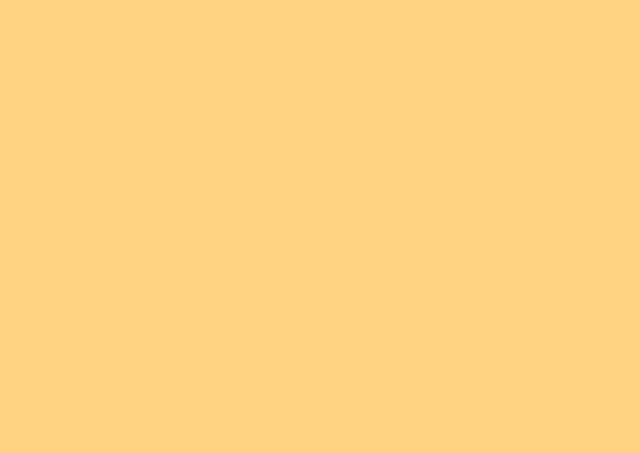
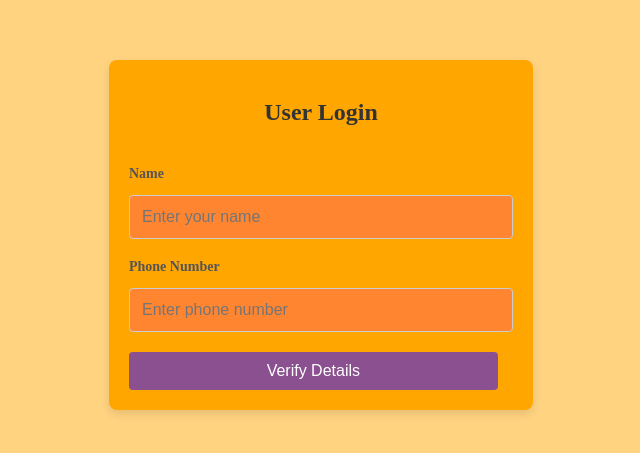
Before and after one commit to aliffiazmuhammed/alumni-app, a React (Vite) app in the folder frontend/alumniApp/: page /userlogin in a window 1280 px wide. Before the commit this address had no page. Shown: the part 165-618 px from the top of the page, without its empty margins (319-959 px from the left). Built offline with nearby package versions, Linux system fonts and the light colour scheme.

Commit message:
user login with otp  added

```diff
--- /dev/null
+++ b/frontend/alumniApp/css/userlogin.css
@@ -0,0 +1,157 @@
+/* Ensure body takes full height and applies flexbox to center content */
+html,
+body {
+    background-color: #ffd380;
+    margin: 0;
+    height: 100%;
+    display: flex;
+    justify-content: center;
+    align-items: center;
+    color: #00202e;
+}
+
+label {
+    color: #00202e;
+    font-weight: bold;
+}
+
+/* Container that holds the login box */
+.login-container {
+    display: flex;
+    justify-content: center;
+    align-items: center;
+    width: 100%;
+    height: 100%;
+}
+
+/* Login box style */
+.login {
+    background-color: #ffa600;
+    border-radius: 8px;
+    padding: 20px;
+    width: 30vw;
+    /* Width for larger screens */
+    max-width: 400px;
+    /* Max width for larger screens */
+    box-shadow: 0 4px 10px rgba(0, 0, 0, 0.1);
+}
+
+/* Login form styling */
+.login-form {
+    display: flex;
+    flex-direction: column;
+    gap: 20px;
+}
+
+.login-form h2 {
+    text-align: center;
+    font-size: 24px;
+    color: #333;
+}
+
+/* Input and label styling */
+.form-group {
+    display: flex;
+    flex-direction: column;
+}
+
+.form-group label {
+    font-size: 14px;
+    color: #555;
+}
+
+.form-input {
+    padding: 10px;
+    font-size: 16px;
+    margin-top: 5px;
+    border: 1px solid #ccc;
+    border-radius: 4px;
+    width: 90%;
+    background-color: #ff8531;
+}
+
+/* Submit Button */
+.submit-btn {
+    background-color: #8a508f;
+    color: white;
+    padding: 10px;
+    font-size: 16px;
+    border: none;
+    border-radius: 4px;
+    cursor: pointer;
+    transition: background-color 0.3s;
+    width: 96%;
+}
+
+.submit-btn:hover {
+    background-color: #ff6361;
+}
+
+/* OTP Form Styling */
+.otp-form {
+    display: flex;
+    flex-direction: column;
+    gap: 20px;
+    margin-top: 20px;
+}
+
+.otp-form h3 {
+    text-align: center;
+    font-size: 20px;
+    color: #333;
+}
+
+.otp-form .form-group label {
+    font-size: 14px;
+    color: #555;
+}
+
+.otp-form .form-input {
+    padding: 10px;
+    font-size: 16px;
+    margin-top: 5px;
+    border: 1px solid #ccc;
+    border-radius: 4px;
+    width: 90%;
+    background-color: #ff8531;
+}
+
+/* Media queries for smaller screens */
+@media (max-width: 768px) {
+    .login {
+        width: 70vw;
+        /* Adjust for smaller screens */
+    }
+
+    .otp-form {
+        margin-top: 15px;
+    }
+}
+
+@media (max-width: 480px) {
+    .login {
+        width: 90vw;
+        /* Adjust further for very small screens */
+        padding: 15px;
+    }
+
+    .login-form h2,
+    .otp-form h3 {
+        font-size: 20px;
+        /* Smaller header text for small screens */
+    }
+
+    .form-input {
+        font-size: 14px;
+        /* Smaller input font size */
+    }
+
+    .submit-btn {
+        font-size: 14px;
+        /* Smaller button font size */
+    }
+
+    .otp-form .form-input {
+        font-size: 14px;
+    }
+}
--- /dev/null
+++ b/frontend/alumniApp/pages/Userlogin.jsx
@@ -0,0 +1,119 @@
+import React, { useState } from 'react';
+import axios from 'axios'; // You'll use Axios for making API requests
+import '../css/userlogin.css';
+
+function Userlogin() {
+  const [username, setUsername] = useState('');
+  const [phoneNumber, setPhoneNumber] = useState('');
+  const [otp, setOtp] = useState('');
+  const [otpSent, setOtpSent] = useState(false); // State to check if OTP was sent
+  const [error, setError] = useState('');
+
+  // Handle form submission
+  const handleSubmit = async (e) => {
+    e.preventDefault(); // Prevents the default form submission
+    try {
+      // Check if username and phone number match in the database
+      const response = await axios.post('/api/verify-user', { username, phoneNumber });
+
+      if (response.data.userExists) {
+        // Send OTP if user exists
+        await sendOtp();
+      } else {
+        setError('User does not exist or phone number does not match');
+      }
+    } catch (err) {
+      setError('Error verifying user');
+    }
+  };
+
+  // Function to send OTP
+  const sendOtp = async () => {
+    try {
+      const response = await axios.post('/api/send-otp', { phoneNumber });
+      if (response.data.success) {
+        setOtpSent(true); // Mark OTP as sent
+        setError('');
+      }
+    } catch (err) {
+      setError('Error sending OTP');
+    }
+  };
+
+  // Function to handle OTP verification
+  const handleOtpSubmit = async (e) => {
+    e.preventDefault();
+    try {
+      const response = await axios.post('/api/verify-otp', { phoneNumber, otp });
+      if (response.data.success) {
+        // Handle successful OTP verification (e.g., login user)
+        console.log('OTP Verified');
+      } else {
+        setError('Invalid OTP');
+      }
+    } catch (err) {
+      setError('Error verifying OTP');
+    }
+  };
+
+  return (
+    <div className="login-container">
+      <div className="login">
+        <form className="login-form" onSubmit={handleSubmit}>
+          <h2>User Login</h2>
+          <div className="form-group">
+            <label htmlFor="username">Name</label>
+            <input
+              type="text"
+              id="username"
+              className="form-input"
+              placeholder="Enter your name"
+              value={username}
+              onChange={(e) => setUsername(e.target.value)}
+              required
+            />
+          </div>
+          <div className="form-group">
+            <label htmlFor="phoneNumber">Phone Number</label>
+            <input
+              type="text"
+              id="phoneNumber"
+              className="form-input"
+              placeholder="Enter phone number"
+              value={phoneNumber}
+              onChange={(e) => setPhoneNumber(e.target.value)}
+              required
+            />
+          </div>
+
+          <button type="submit" className="submit-btn">Verify Details</button>
+        </form>
+
+        {/* OTP Form */}
+        {otpSent && (
+          <form className="otp-form" onSubmit={handleOtpSubmit}>
+            <h3>Enter OTP</h3>
+            <div className="form-group">
+              <label htmlFor="otp">OTP</label>
+              <input
+                type="text"
+                id="otp"
+                className="form-input"
+                placeholder="Enter OTP"
+                value={otp}
+                onChange={(e) => setOtp(e.target.value)}
+                required
+              />
+            </div>
+            <button type="submit" className="submit-btn">Verify OTP</button>
+          </form>
+        )}
+
+        {/* Display errors */}
+        {error && <p className="error">{error}</p>}
+      </div>
+    </div>
+  );
+}
+
+export default Userlogin;
--- a/frontend/alumniApp/src/App.jsx
+++ b/frontend/alumniApp/src/App.jsx
@@ -1,7 +1,7 @@
 import {BrowserRouter,Route,Routes} from'react-router-dom'
 import Admin from '../pages/Admin'
 import Adminlogin from '../pages/Adminlogin'
-
+import Userlogin from '../pages/Userlogin'
 
 function App() {
 
@@ -11,6 +11,7 @@ function App() {
       <Routes>
         <Route path ='/admin' element = {< Admin />} />
         <Route path ='/adminlogin' element = {< Adminlogin />} />
+        <Route path ='/userlogin' element = {< Userlogin />} />
       </Routes>
     </BrowserRouter>
   )
```
